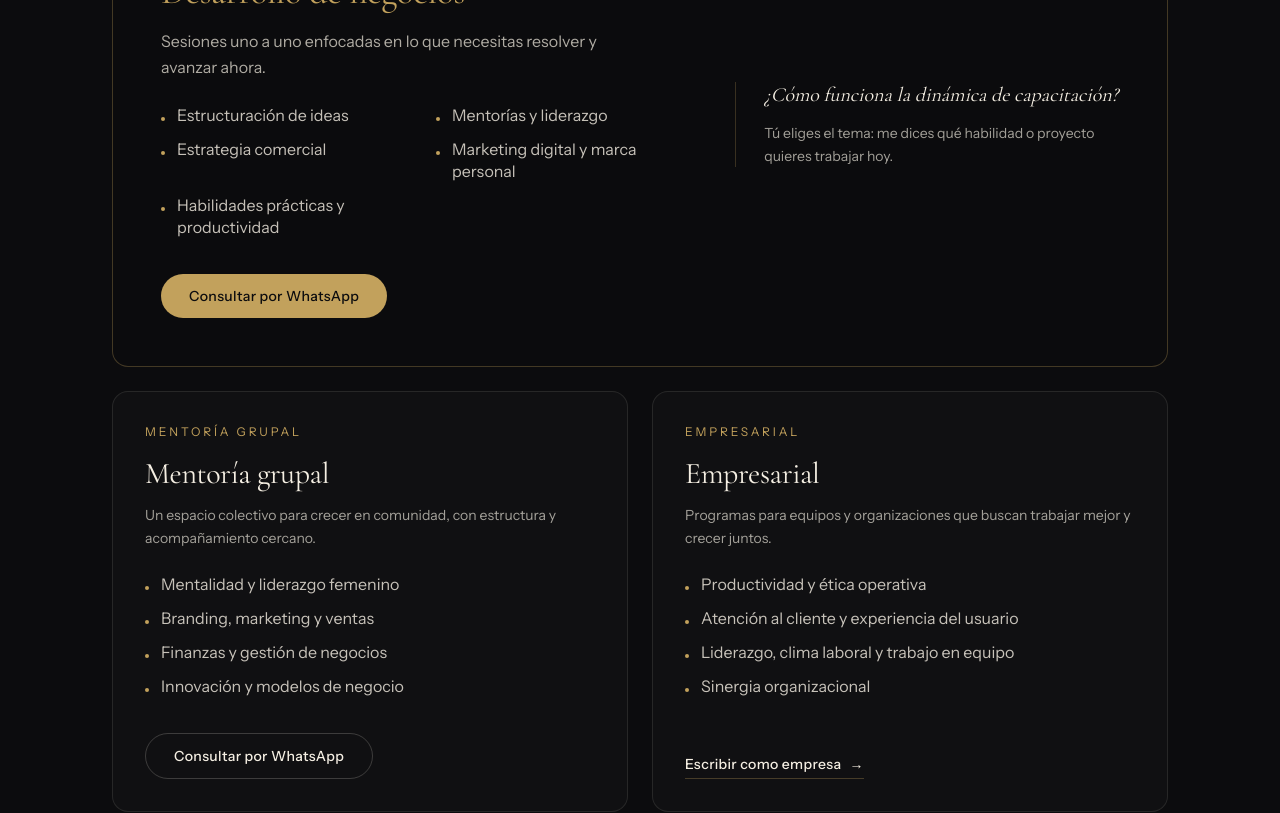
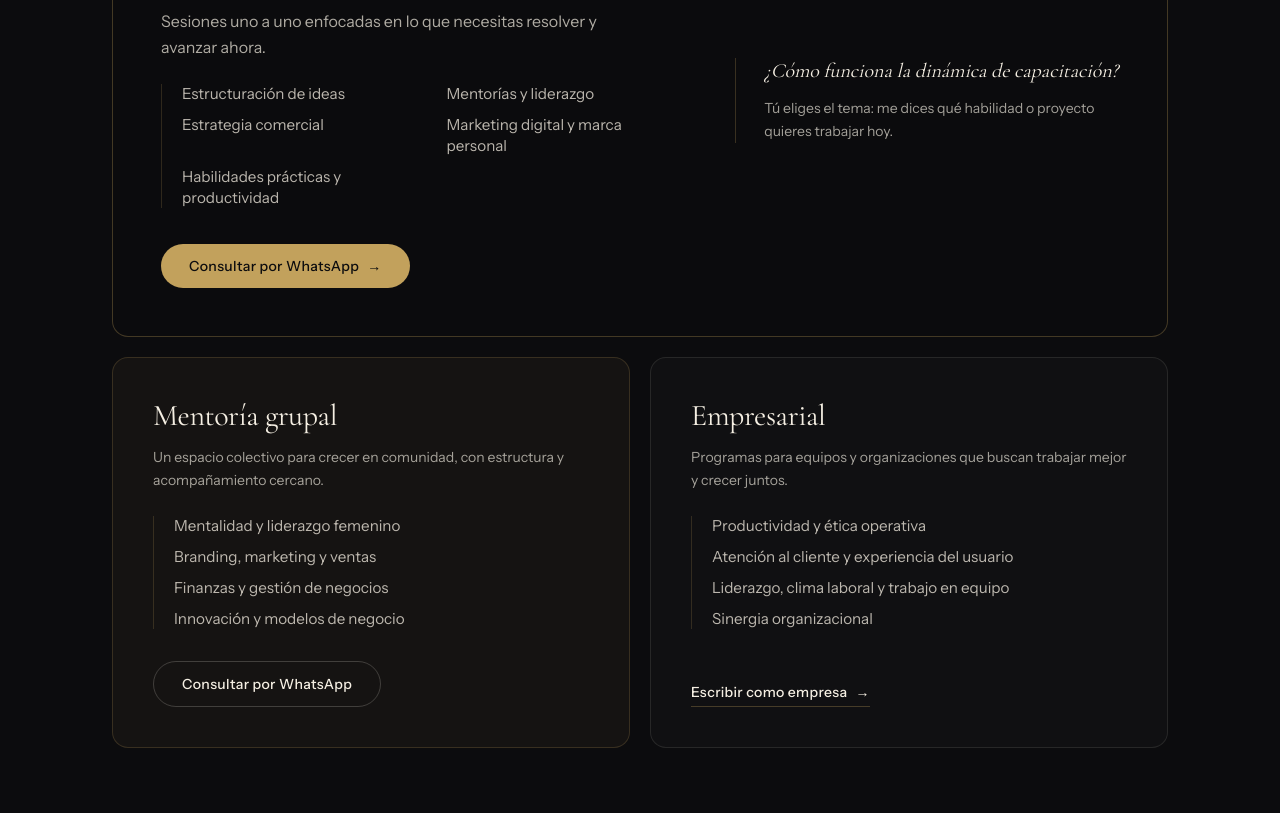
Before and after one commit to JHStudio-dev/ZinaSinergia-web, a Next.js app: page / in a window 1280 px wide. Shown: the part 4160-4973 px from the top of the page. Built offline with nearby package versions, Linux system fonts and the light colour scheme.

Commit message:
style: redesign services

```diff
--- a/src/components/sections/Services.tsx
+++ b/src/components/sections/Services.tsx
@@ -1,7 +1,6 @@
 import { AnimatedReveal } from "@/components/ui/AnimatedReveal";
 import { Button } from "@/components/ui/Button";
 import { Container } from "@/components/ui/Container";
-import { SectionLabel } from "@/components/ui/SectionLabel";
 import { mailtoUrl, site, whatsappUrl } from "@/data/site";
 
 function TopicList({
@@ -13,15 +12,16 @@ function TopicList({
 }) {
   return (
     <ul
-      className={`mt-6 grid gap-x-8 gap-y-3 ${columns ? "sm:grid-cols-2" : ""}`}
+      className={`mt-6 grid gap-x-8 gap-y-2.5 border-l border-gold/20 pl-5 ${
+        columns ? "sm:grid-cols-2" : ""
+      }`}
     >
       {topics.map((topic) => (
-        <li key={topic} className="flex items-baseline gap-3 text-ivory/80">
-          <span
-            className="mt-1.5 h-1 w-1 shrink-0 rounded-full bg-gold"
-            aria-hidden
-          />
-          <span className="text-base leading-snug">{topic}</span>
+        <li
+          key={topic}
+          className="text-[0.95rem] leading-snug text-ivory/75"
+        >
+          {topic}
         </li>
       ))}
     </ul>
@@ -31,14 +31,14 @@ function TopicList({
 export function Services() {
   const { services } = site;
   const featured = services.groups[1];
-  const secondary = [services.groups[0], services.groups[2]];
+  const grupal = services.groups[0];
+  const empresarial = services.groups[2];
 
   return (
-    <section id="servicios" className="zs-surface scroll-mt-24 py-24 sm:py-32">
+    <section id="servicios" className="zs-surface scroll-mt-24 py-24 sm:py-32 lg:py-40">
       <Container>
         <AnimatedReveal className="max-w-2xl">
-          <SectionLabel>Servicios</SectionLabel>
-          <h2 className="mt-7 font-display text-4xl font-medium leading-[1.1] tracking-tight text-gold sm:text-5xl">
+          <h2 className="font-display text-4xl font-medium leading-[1.1] tracking-tight text-gold sm:text-5xl">
             {services.heading}
           </h2>
           <p className="mt-5 text-base leading-relaxed text-ivory/70 sm:text-lg">
@@ -46,9 +46,9 @@ export function Services() {
           </p>
         </AnimatedReveal>
 
-        <div className="mt-14 space-y-6">
-          <AnimatedReveal>
-            <article className="overflow-hidden rounded-2xl border border-gold/30 bg-night/40 p-8 sm:p-12">
+        <div className="mt-14 grid gap-5 lg:grid-cols-2">
+          <AnimatedReveal className="lg:col-span-2">
+            <article className="rounded-2xl border border-gold/30 bg-night/40 p-8 sm:p-12">
               <div className="grid gap-10 lg:grid-cols-[1.35fr_1fr] lg:gap-14">
                 <div>
                   <span className="text-xs uppercase tracking-[0.24em] text-gold">
@@ -64,6 +64,9 @@ export function Services() {
                   <div className="mt-9">
                     <Button href={whatsappUrl(featured.cta.message)} external>
                       {featured.cta.label}
+                      <span className="transition-transform duration-300 group-hover:translate-x-0.5">
+                        →
+                      </span>
                     </Button>
                   </div>
                 </div>
@@ -82,49 +85,46 @@ export function Services() {
             </article>
           </AnimatedReveal>
 
-          <div className="grid gap-6 md:grid-cols-2">
-            {secondary.map((group, i) => {
-              const isWhatsapp = group.cta.type === "whatsapp";
-              const href =
-                group.cta.type === "whatsapp"
-                  ? whatsappUrl(group.cta.message)
-                  : mailtoUrl(group.cta.subject);
-
-              return (
-                <AnimatedReveal key={group.id} delay={i * 90} className="h-full">
-                  <article className="flex h-full flex-col rounded-2xl border border-ivory/10 bg-carbon/40 p-8 transition-colors duration-300 hover:border-gold/40">
-                    <span className="text-xs uppercase tracking-[0.24em] text-gold">
-                      {group.kind}
-                    </span>
-                    <h3 className="mt-4 font-display text-2xl text-ivory sm:text-3xl">
-                      {group.title}
+          <AnimatedReveal>
+            <article className="flex h-full flex-col rounded-2xl border border-gold/20 bg-[color-mix(in_srgb,var(--color-gold)_5%,var(--color-night))] p-8 sm:p-10">
+              <h3 className="font-display text-2xl text-ivory sm:text-3xl">
+                {grupal.title}
               </h3>
               <p className="mt-3 text-sm leading-relaxed text-ivory/65">
-                      {group.description}
+                {grupal.description}
               </p>
-                    <TopicList topics={group.topics} />
-                    <div className="mt-auto pt-9">
+              <TopicList topics={grupal.topics} />
+              <div className="mt-auto pt-8">
                 <Button
-                        href={href}
-                        external={isWhatsapp}
-                        variant={isWhatsapp ? "secondary" : "ghost"}
+                  href={whatsappUrl(grupal.cta.message)}
+                  external
+                  variant="secondary"
                 >
-                        {group.cta.label}
-                        {!isWhatsapp ? (
-                          <span
-                            aria-hidden
-                            className="transition-transform duration-300 group-hover:translate-x-0.5"
-                          >
-                            →
-                          </span>
-                        ) : null}
+                  {grupal.cta.label}
                 </Button>
               </div>
             </article>
           </AnimatedReveal>
-              );
-            })}
+
+          <AnimatedReveal>
+            <article className="flex h-full flex-col rounded-2xl border border-ivory/10 bg-carbon/40 p-8 sm:p-10">
+              <h3 className="font-display text-2xl text-ivory sm:text-3xl">
+                {empresarial.title}
+              </h3>
+              <p className="mt-3 text-sm leading-relaxed text-ivory/65">
+                {empresarial.description}
+              </p>
+              <TopicList topics={empresarial.topics} />
+              <div className="mt-auto pt-8">
+                <Button href={mailtoUrl(empresarial.cta.subject)} variant="ghost">
+                  {empresarial.cta.label}
+                  <span className="transition-transform duration-300 group-hover:translate-x-0.5">
+                    →
+                  </span>
+                </Button>
               </div>
+            </article>
+          </AnimatedReveal>
         </div>
       </Container>
     </section>
```
Lines whose indentation alone changed are shown as unchanged.
